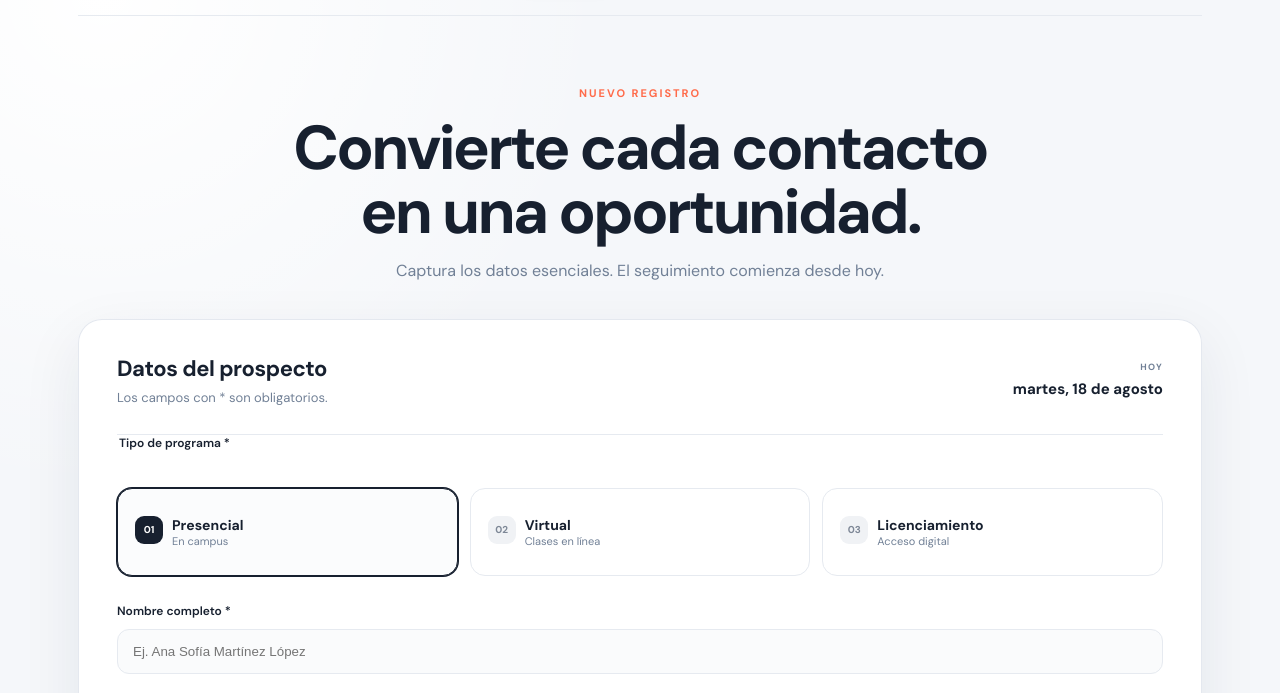
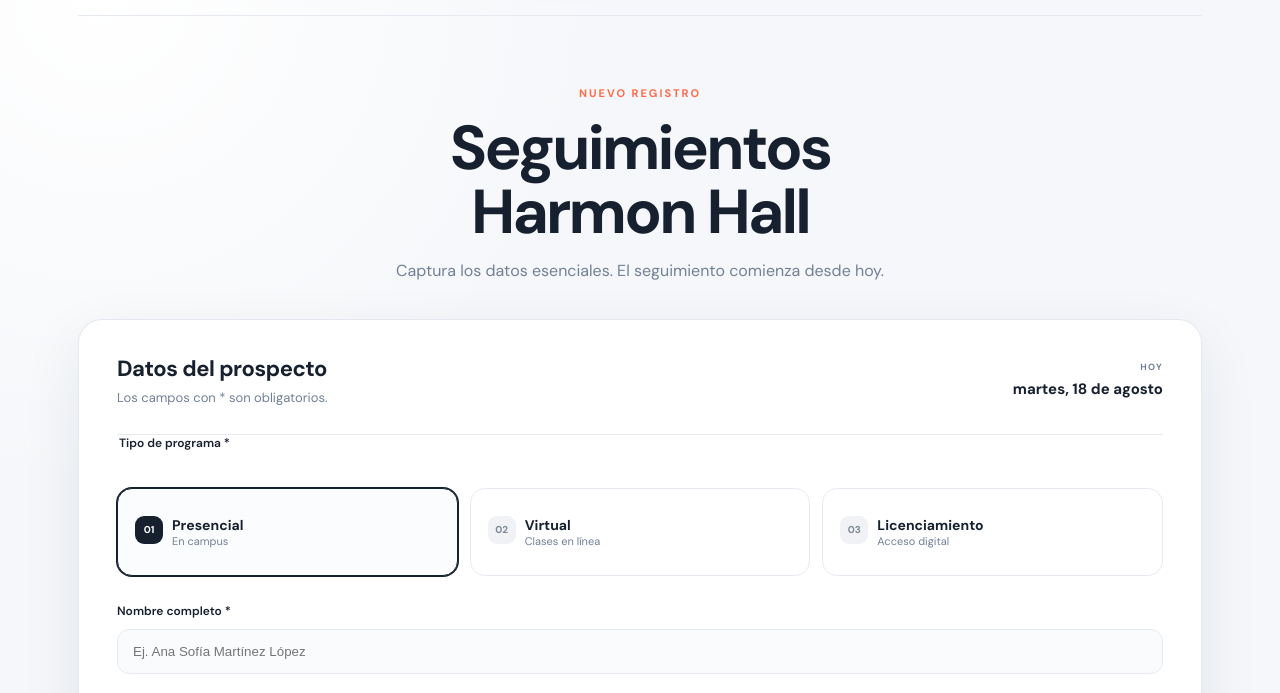
Before and after one commit to talisis2025-lab/Seguimientos.-, a plain HTML site: page index.html in a window 1280 px wide. Shown: the part 70-763 px from the top of the page. Drawn offline with Linux system fonts and the light colour scheme.

Commit message:
Update index.html

```diff
--- a/index.html
+++ b/index.html
@@ -25,7 +25,7 @@
       <section id="registerView" class="view active">
         <div class="intro">
           <span class="eyebrow">Nuevo registro</span>
-          <h1>Convierte cada contacto<br>en una oportunidad.</h1>
+          <h1>Seguimientos<br>Harmon Hall</h1>
           <p>Captura los datos esenciales. El seguimiento comienza desde hoy.</p>
         </div>
 
```
